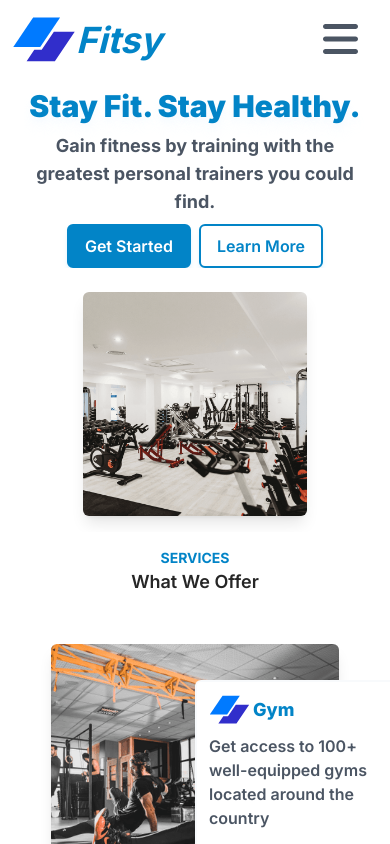
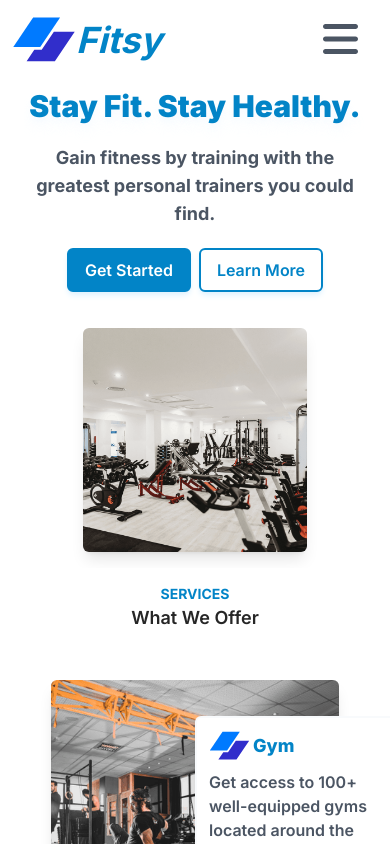
Before and after one commit to irshadbaiwa/fitsy, a Next.js app: page / in a window 390 px wide. Shown: the top 844 px of the page. Built offline with nearby package versions, Linux system fonts and the light colour scheme.

Commit message:
update hero section

```diff
--- a/components/HeroSection.js
+++ b/components/HeroSection.js
@@ -19,12 +19,12 @@ export default function HeroSection() {
             >
               Stay Fit. Stay Healthy.
             </h1>
-            <p className="mt-2 lg:mt-4 font-bold text-content text-lg md:text-3xl">
+            <p className="mt-5 lg:mt-4 font-bold text-content text-lg md:text-3xl">
               Gain fitness by training with the greatest personal trainers you
               could find.
             </p>
             <Fade bottom duration={1200}>
-              <div className="mt-2 lg:mt-4 flex flex-row justify-center md:justify-start">
+              <div className="mt-5 lg:mt-8 mb-3 lg:mt-4 flex flex-row justify-center md:justify-start">
                 <a
                   href="#join"
                   className="mr-2 md:mr-4 whitespace-nowrap outline-primary"
```
